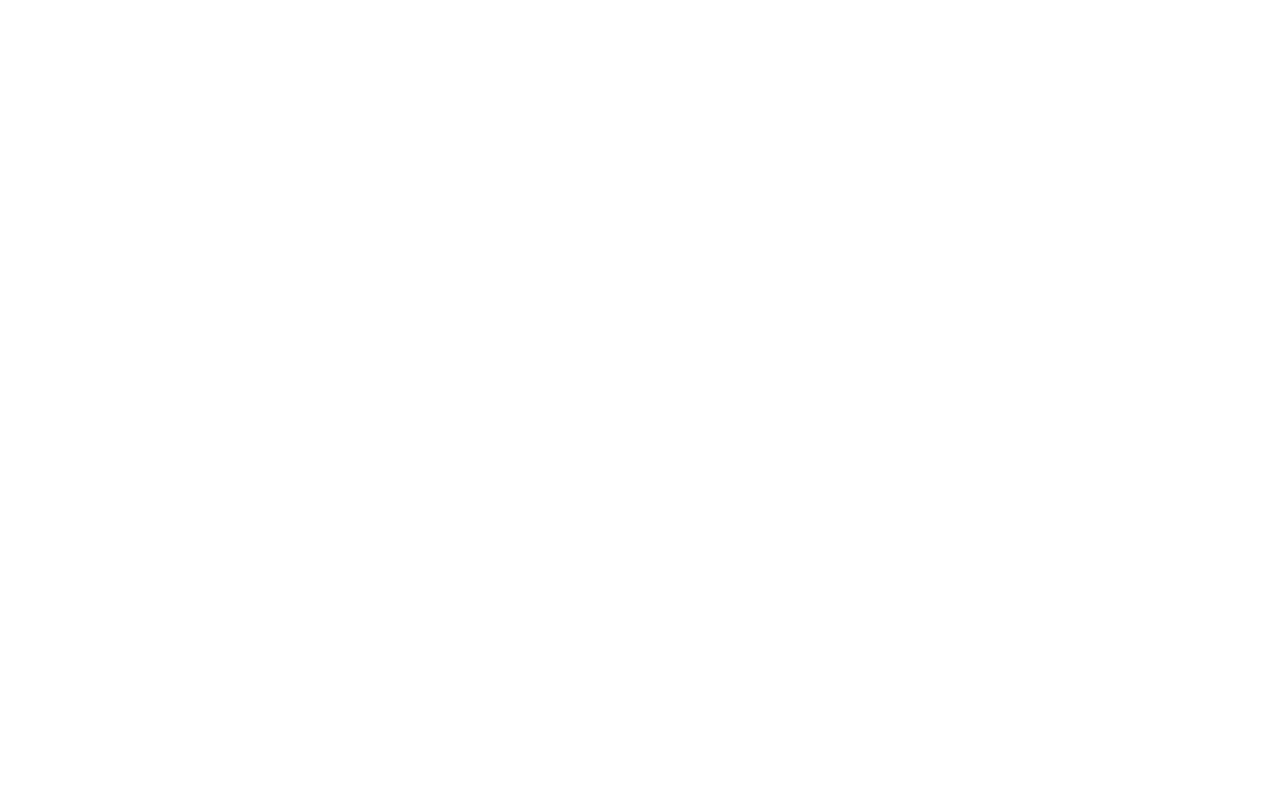
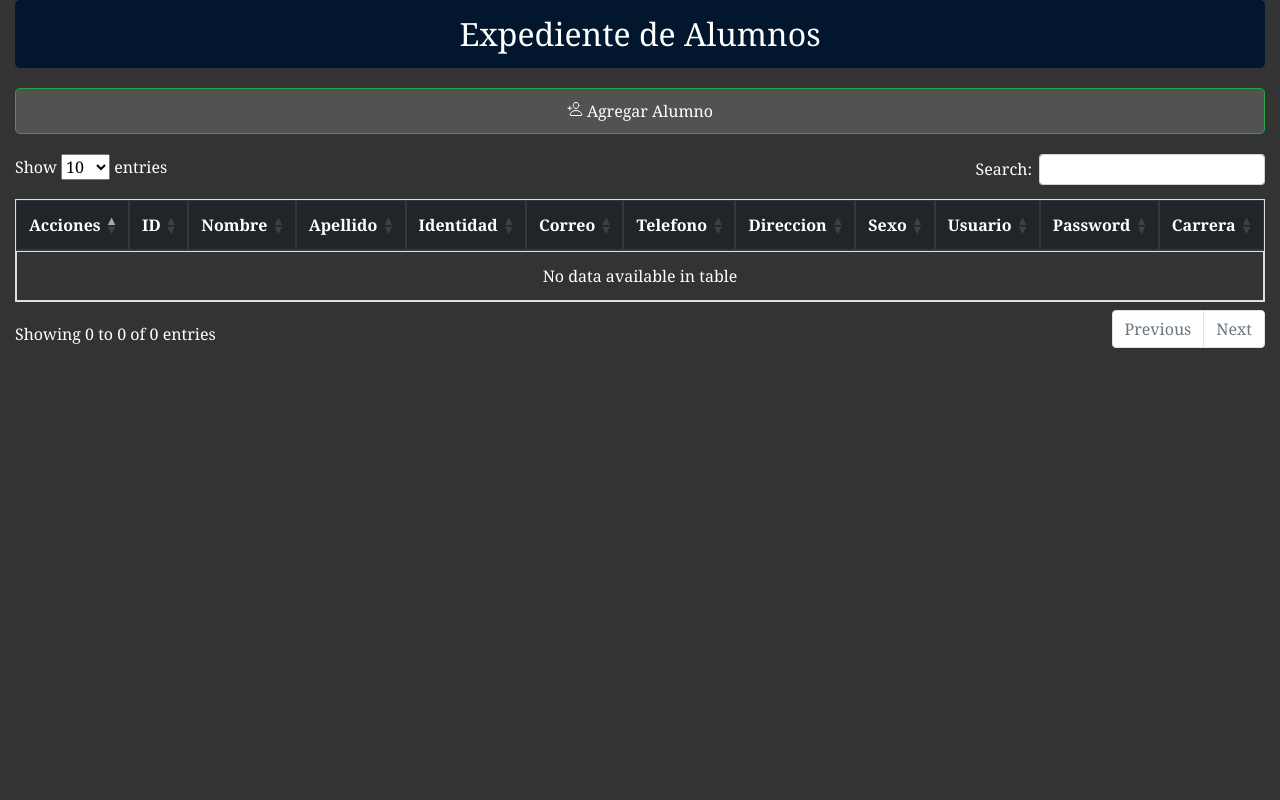
Before and after one commit to Mousin97/Proyecto-Analisis, a Django app: page /Appmatricula/alumnos in a window 1280 px wide. Before the commit the page is empty. Run offline with Django 4.2, Linux system fonts and the light colour scheme; data that the repository does not hold is empty; some libraries are stand-ins or nearby versions.

Commit message:
agg
agregar html alumnos

```diff
--- a/Matricula/matriculita/Appmatricula/Templates/Alumnos/Index.html
+++ b/Matricula/matriculita/Appmatricula/Templates/Alumnos/Index.html
@@ -0,0 +1,156 @@
+<!DOCTYPE html>
+<html lang="en">
+<head>
+    <meta charset="UTF-8">
+    <meta name="viewport" content="width=device-width, initial-scale=1.0">
+    <title>Expediente Alumnos</title>
+    <script type="module" src="https://unpkg.com/ionicons@7.1.0/dist/ionicons/ionicons.esm.js"></script>
+    <script nomodule src="https://unpkg.com/ionicons@7.1.0/dist/ionicons/ionicons.js"></script>
+
+
+    <link rel="stylesheet" href="https://maxcdn.bootstrapcdn.com/bootstrap/4.0.0/css/bootstrap.min.css">
+    <link rel="stylesheet" href="https://cdn.datatables.net/1.13.1/css/dataTables.bootstrap5.min.css">
+    <script src="https://code.jquery.com/jquery-3.5.1.js"></script>
+    <script src="https://cdn.datatables.net/1.13.1/js/jquery.dataTables.min.js"></script>
+    <script src="https://cdn.datatables.net/1.13.1/js/dataTables.bootstrap5.min.js"></script>
+
+    <style>
+        body {
+            background-color: #333;
+            color: #fff;
+            font-family: 'Georgia', serif;
+            margin: 0;
+            padding: 0;
+        }
+
+        h2 {
+            background-color: #02172e;
+            color: #fff;
+            padding: 15px;
+            margin: 0 0 20px;
+            border-radius: 5px;
+            text-align: center;
+        }
+
+        .container {
+            max-width: 1500px;
+            margin: 0 auto;
+        }
+
+        .agregar-btn {
+            text-decoration: none;
+            display: block;
+            margin: 20px 0;
+            padding: 10px;
+            border-radius: 5px;
+            color: #fff;
+            background-color: #515351;
+            text-align: center;
+        }
+
+        .editar-btn,
+        .eliminar-btn {
+            text-decoration: none;
+            display: inline-block;
+            margin-left: 10px;
+            border-radius: 5px;
+            color: #fff;
+        }
+
+        .editar-btn {
+            background-color: #007bff;
+        }
+
+        .eliminar-btn {
+            background-color: #dc3545;
+        }
+
+        table {
+            width: 100%;
+            border: 1px solid #ddd;
+            border-collapse: collapse;
+            margin-top: 20px;
+        }
+
+        th, td {
+            padding: 12px;
+            text-align: left;
+            border: 1px solid #ddd;
+        }
+
+        th {
+            background-color: #007bff;
+            color: #fff;
+        }
+
+        tr:hover {
+            background-color: rgba(18, 78, 6, 0.342);
+        }
+
+    </style>
+</head>
+<body>
+
+    <div class="container">
+        <h2>Expediente de Alumnos</h2>
+
+        <div>
+            <a href="{% url 'alumnosagregar' %}" class="btn btn-outline-success agregar-btn">
+                <ion-icon name="person-add-outline"></ion-icon> Agregar Alumno
+            </a>
+        </div>
+
+        <table id="alumnoTabla" class="table">
+            <thead class="thead-dark">
+                <tr>
+                    <th>Acciones</th>
+                    <th>ID</th>
+                    <th>Nombre</th>
+                    <th>Apellido</th>
+                    <th>Identidad</th>
+                    <th>Correo</th>
+                    <th>Telefono</th>
+                    <th>Direccion</th>
+                    <th>Sexo</th>
+                    <th>Usuario</th>
+                    <th>Password</th>
+                    <th>Carrera</th>
+                </tr>
+            </thead>
+            <tbody>
+                {% for alumno in alumnos %}
+                    <tr>
+                        <td>
+                            <a href="{% url 'alumnoseditar' alumno.AlumnoID %}" class="btn btn-info editar-btn">
+                                <ion-icon name="pencil-outline"></ion-icon> Editar
+                            </a>
+                            <a href="{% url 'alumnoseliminar' alumno.AlumnoID %}" class="btn btn-danger eliminar-btn">
+                                <ion-icon name="trash-outline"></ion-icon> Eliminar
+                            </a>
+                        </td>
+                        <td>{{ alumno.AlumnoID }}</td>
+                        <td>{{ alumno.Nombre }}</td>
+                        <td>{{ alumno.Apellido }}</td>
+                        <td>{{ alumno.Identidad }}</td>
+                        <td>{{ alumno.Correo }}</td>
+                        <td>{{ alumno.Telefono }}</td>
+                        <td>{{ alumno.Direccion }}</td>
+                        <td>{{ alumno.sexo }}</td>
+                        <td>{{ alumno.Usuario }}</td>
+                        <td>{{ alumno.Password }}</td>
+                        <td>{{ alumno.Carrera_id }}</td>
+                    </tr>
+                {% endfor %}
+            </tbody>
+        </table>
+    </div>
+
+
+    <script>
+        $(document).ready(function () {
+            $('#alumnoTabla').DataTable();
+        });
+    </script>
+
+</body>
+</html>
--- a/Matricula/matriculita/Appmatricula/Templates/Matricula/Agregar.html
+++ b/Matricula/matriculita/Appmatricula/Templates/Matricula/Agregar.html
@@ -85,7 +85,7 @@
 
 
         <button type="submit">Guardar</button>
-        <a href="{% url 'matriculaslistar' %}" class="retornar-button"> Retornar </a>
+        <a href="{% url 'matriculaseditar' pk=matricula.Matricula_id %}">Editar</a>
     </form>
 
 </body>
--- a/Matricula/matriculita/Appmatricula/Templates/Matricula/Index.html
+++ b/Matricula/matriculita/Appmatricula/Templates/Matricula/Index.html
@@ -114,7 +114,7 @@
                 {% for matricula in matriculas %}
                     <tr>
                         <td>
-                            <a href="{% url 'matriculaseditar' matricula.M_Id %}" class="btn btn-info editar-btn">
+                            <a href="{% url 'matriculaseditar' pk=matricula.Matricula_id %}" class="btn btn-info editar-btn">
                                 <ion-icon name="pencil-outline"></ion-icon> Editar
                             </a>
                             <a href="{% url 'matriculaseliminar' matricula.M_Id %}" class="btn btn-danger eliminar-btn">
--- a/Matricula/matriculita/Appmatricula/urls.py
+++ b/Matricula/matriculita/Appmatricula/urls.py
@@ -37,8 +37,8 @@ path('clases/eliminar/<str:pk>/', ClasesEliminar.as_view(), name = 'claseselimin
 
 path('matriculas', Matriculalistar.as_view(), name = 'matriculaslistar'),
 path('matriculas/agregar', MatriculaAgregar.as_view(), name = 'matriculasagregar'),
-path('matriculas/editar/<str:pk>/', MatriculaEditar.as_view(), name = 'matriculaseditar'),
-path('matriculas/eliminar/<str:pk>/', MatriculaEliminar.as_view(), name = 'matriculaseliminar'),
+path('matriculas/editar/<int:pk>/', MatriculaEditar.as_view(), name = 'matriculaseditar'),
+path('matriculas/eliminar/<int:pk>/', MatriculaEliminar.as_view(), name = 'matriculaseliminar'),
 
     ### -------- URLS DE ASIGNACION -------###
 
```
